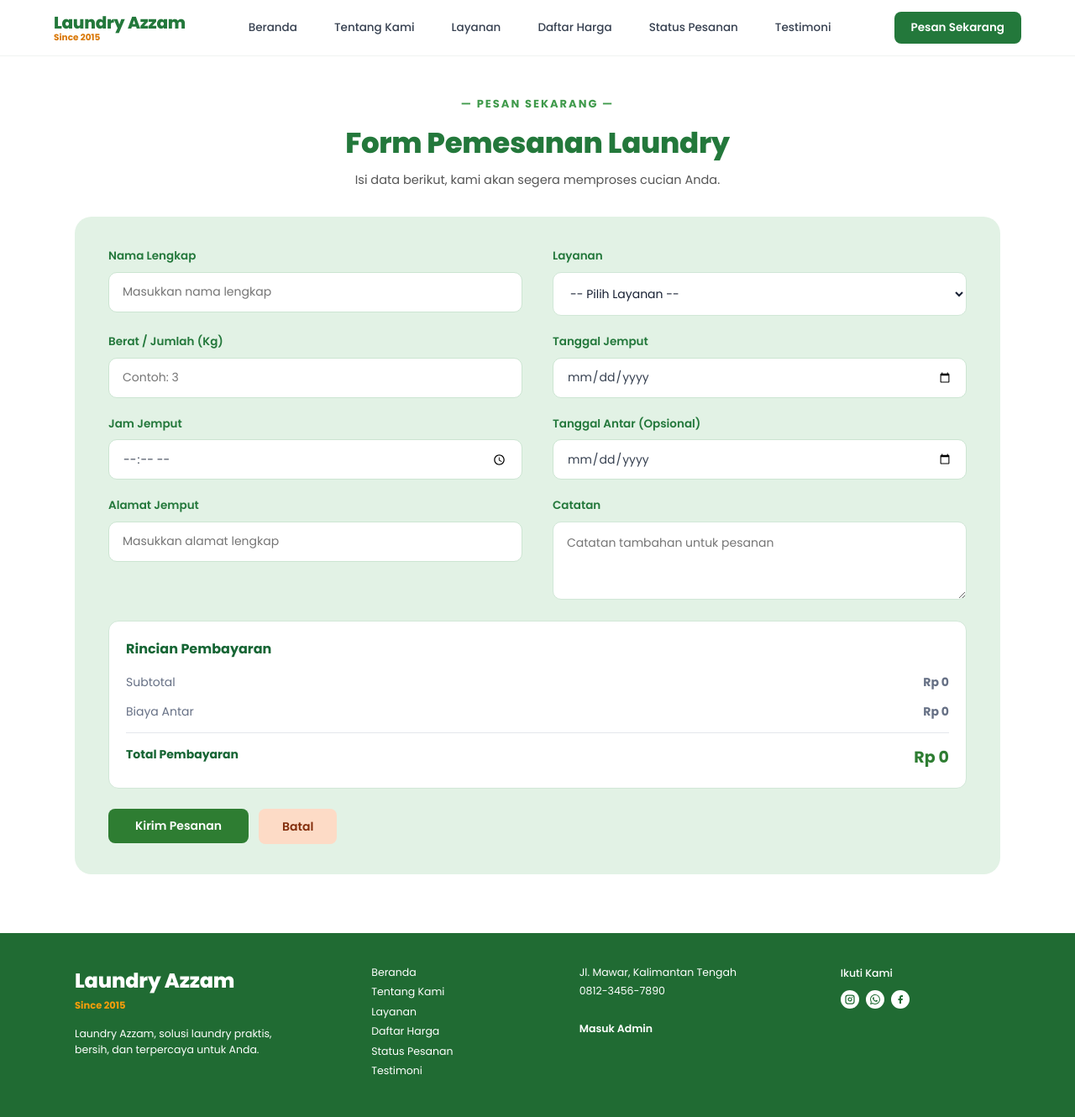
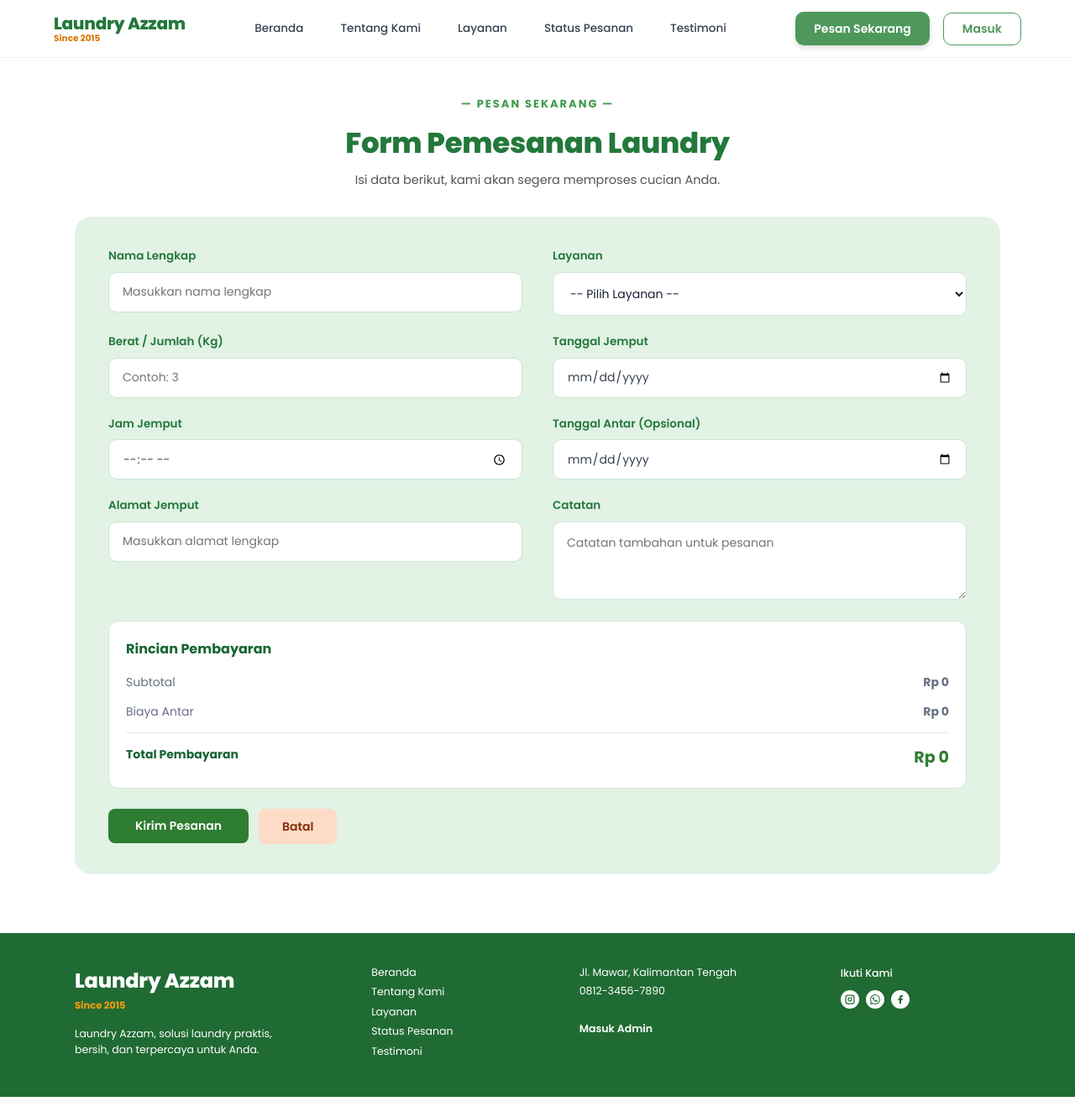
Before and after one commit to VouldiGoat/Kelompok3_Laundry, a Laravel app: page /pesan in a window 1280 px wide. Shown: the whole page at 84% size. After the commit the page ends 1306 px from the top, so only its background shows below. Run offline with Laravel 12, Linux system fonts and the light colour scheme; data comes from the database, SQL or seed files in the repository.

Commit message:
update project laundry

```diff
--- a/resources/views/landing/pesan.blade.php
+++ b/resources/views/landing/pesan.blade.php
@@ -30,22 +30,23 @@
 
             {{-- Nav Links --}}
             <nav class="navbar-menu" id="navMenu">
-                <a href="{{ route('home') }}#beranda" class="nav-link">Beranda</a>
-                <a href="{{ route('home') }}#tentang" class="nav-link">Tentang Kami</a>
-                <a href="{{ route('home') }}#layanan" class="nav-link">Layanan</a>
-                <a href="{{ route('home') }}#daftar-harga" class="nav-link">Daftar Harga</a>
-                <a href="{{ route('home') }}#status-pesanan" class="nav-link">Status Pesanan</a>
+                <a href="{{ route('home') }}" class="nav-link">Beranda</a>
+                <a href="{{ route('tentang') }}" class="nav-link">Tentang Kami</a>
+                <a href="{{ route('layanan.user') }}" class="nav-link">Layanan</a>
+                <a href="{{ route('status_pesanan') }}" class="nav-link">Status Pesanan</a>
                 <a href="{{ route('home') }}#testimoni" class="nav-link">Testimoni</a>
 
                 {{-- Mobile Menu Actions --}}
                 <div class="mobile-menu-actions">
                     <a href="{{ route('pesan') }}" class="mobile-cta">Pesan Sekarang</a>
+                    <a href="{{ route('login') }}" class="mobile-admin">Masuk</a>
                 </div>
             </nav>
 
             {{-- Action Buttons --}}
             <div class="navbar-actions">
-                <a href="{{ route('pesan') }}" class="pesan-navbar-btn">Pesan Sekarang</a>
+                <a href="{{ route('pesan') }}" class="navbar-cta">Pesan Sekarang</a>
+                <a href="{{ route('login') }}" class="navbar-btn-login">Masuk</a>
             </div>
 
             {{-- Mobile Toggle --}}
@@ -342,11 +343,10 @@
 
             {{-- Col 2: Navigation Links (1 Column) --}}
             <div class="footer-pesan-col footer-pesan-nav">
-                <a href="{{ route('home') }}#beranda">Beranda</a>
-                <a href="{{ route('home') }}#tentang">Tentang Kami</a>
-                <a href="{{ route('home') }}#layanan">Layanan</a>
-                <a href="{{ route('home') }}#daftar-harga">Daftar Harga</a>
-                <a href="{{ route('home') }}#status-pesanan">Status Pesanan</a>
+                <a href="{{ route('home') }}">Beranda</a>
+                <a href="{{ route('tentang') }}">Tentang Kami</a>
+                <a href="{{ route('layanan.user') }}">Layanan</a>
+                <a href="{{ route('status_pesanan') }}">Status Pesanan</a>
                 <a href="{{ route('home') }}#testimoni">Testimoni</a>
             </div>
 
```
